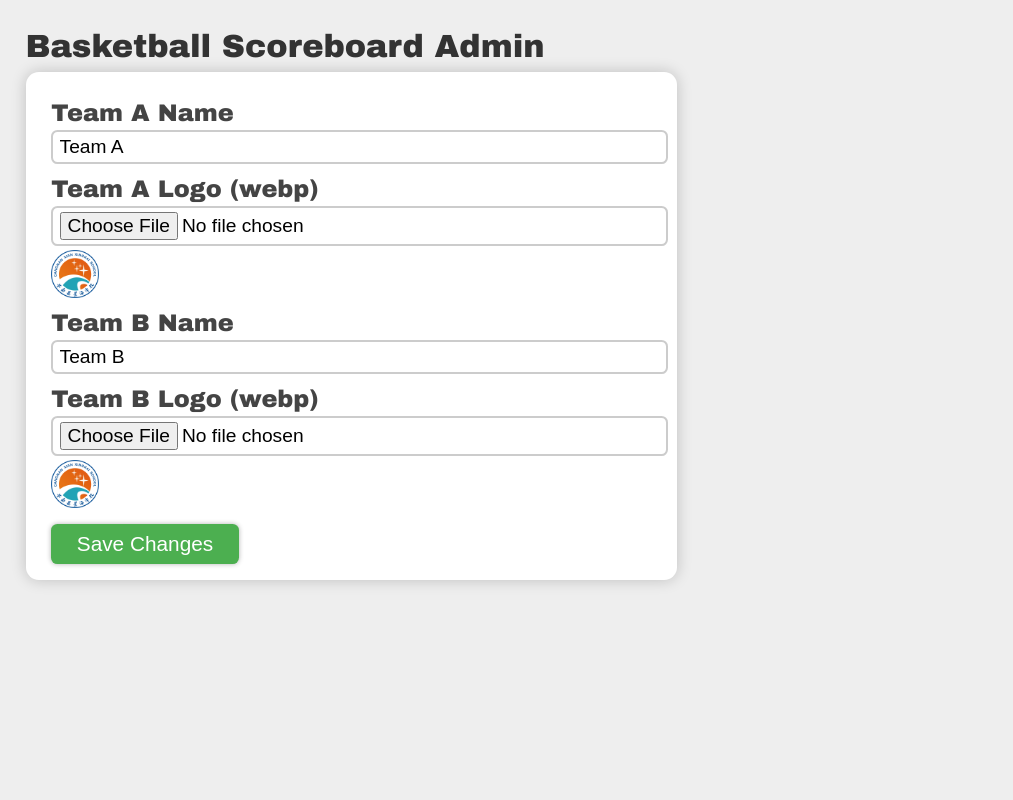
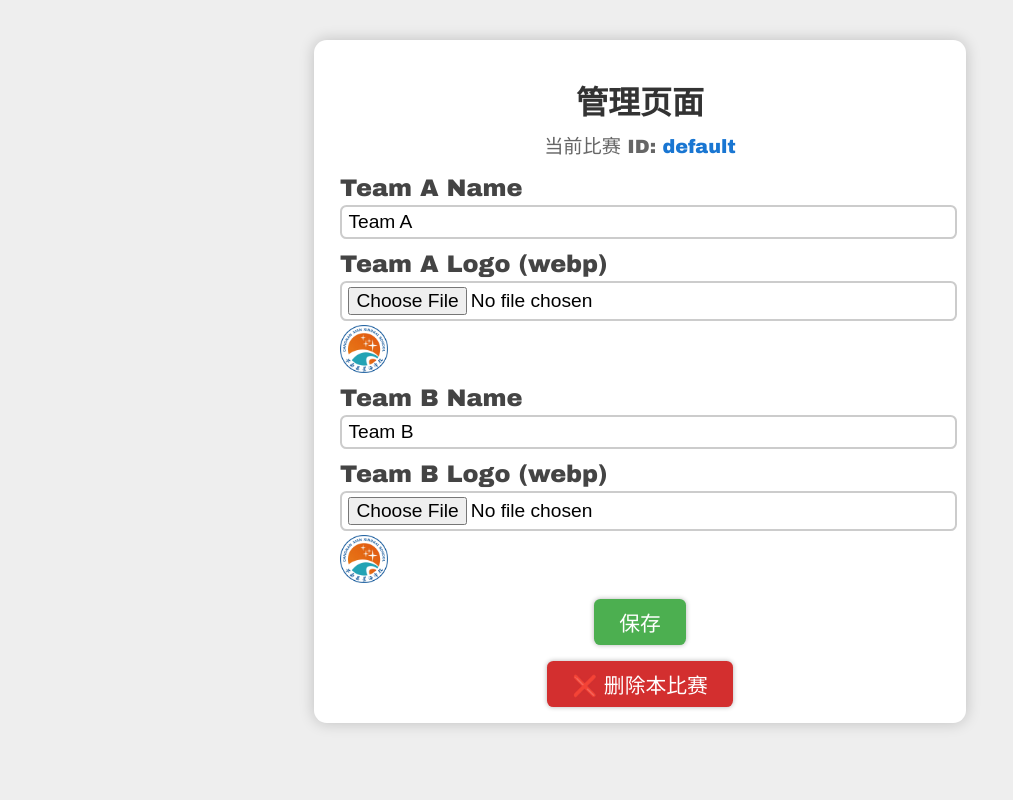
Before and after one commit to warcheif/basketball_score, a Flask app: page /admin in a window 1280 px wide. Shown: the whole page, without its empty margins (0-1013 px from the left). Run offline with Flask 3, Linux system fonts and the light colour scheme.

Commit message:
Update admin.html

```diff
--- a/templates/admin.html
+++ b/templates/admin.html
@@ -5,23 +5,33 @@
   <meta name="viewport" content="width=device-width, initial-scale=1" />
   <title>Basketball Scoreboard Admin</title>
   <style>
-    /* 简单风格，和主界面呼应 */
     body {
       font-family: 'Arial Black', sans-serif;
       background: #eee;
-      margin: 0; padding: 1vh 2vw;
+      margin: 0;
+      padding: 0;
+      display: flex;
+      justify-content: center;
+      align-items: flex-start;
+      min-height: 100vh;
     }
-    h1 {
-      color: #333;
-      margin-bottom: 1vh;
-    }
-    form {
+
+    .container {
+      margin-top: 5vh;
       background: white;
       padding: 2vh 2vw;
       border-radius: 1vw;
       max-width: 600px;
+      width: 100%;
       box-shadow: 0 0 15px rgba(0,0,0,0.2);
     }
+
+    h1 {
+      color: #333;
+      margin-bottom: 1vh;
+      text-align: center;
+    }
+
     label {
       display: block;
       margin-top: 1.5vh;
@@ -29,6 +39,7 @@
       font-size: 1.5rem;
       color: #444;
     }
+
     input[type="text"], input[type="file"] {
       width: 100%;
       padding: 0.5vh 0.5vw;
@@ -37,11 +48,13 @@
       border: 2px solid #ccc;
       border-radius: 0.5vw;
     }
+
     img {
       max-height: 6vh;
       margin-top: 0.5vh;
       display: block;
     }
+
     button {
       margin-top: 2vh;
       font-size: 1.3rem;
@@ -54,16 +67,42 @@
       box-shadow: 0 0 5px rgba(0,0,0,0.3);
       transition: background-color 0.3s;
     }
+
     button:hover {
       background-color: #388e3c;
+    }
+
+    .delete-btn {
+      background-color: #d32f2f;
+      margin-top: 2vh;
+    }
+
+    .delete-btn:hover {
+      background-color: #b71c1c;
+    }
+
+    .info {
+      font-size: 1.2rem;
+      color: #666;
+      text-align: center;
+      margin-bottom: 2vh;
+    }
+
+    .actions {
+      display: flex;
+      flex-direction: column;
+      align-items: center;
     }
   </style>
 </head>
 <body>
 
-<h1>Basketball Scoreboard Admin</h1>
+<div class="container">
+  <h1>管理页面</h1>
+  <div class="info">当前比赛 ID: <strong style="color: #1976d2;">{{ game_id | url_unquote }}</strong></div>
 
-<form method="post" enctype="multipart/form-data">
+  <!-- 表单：编辑队伍名称与 Logo -->
+  <form method="post" enctype="multipart/form-data" action="?game_id={{ game_id }}">
     <label for="teamAName">Team A Name</label>
     <input type="text" id="teamAName" name="teamAName" value="{{ data.teamAName }}" required />
 
@@ -78,8 +117,18 @@
     <input type="file" id="teamBLogo" name="teamBLogo" accept=".webp" />
     <img src="static/{{ data.teamBLogo }}" alt="Team B Logo" />
 
-  <button type="submit">Save Changes</button>
+    <div class="actions">
+      <button type="submit">保存</button>
+    </div>
   </form>
+
+  <!-- 表单：删除比赛 -->
+  <form method="post" action="/delete_game/{{ game_id }}" onsubmit="return confirm('确认要删除该比赛场次吗？此操作不可恢复！')">
+    <div class="actions">
+      <button type="submit" class="delete-btn">❌ 删除本比赛</button>
+    </div>
+  </form>
+</div>
 
 </body>
 </html>
```
Lines whose indentation alone changed are shown as unchanged.
